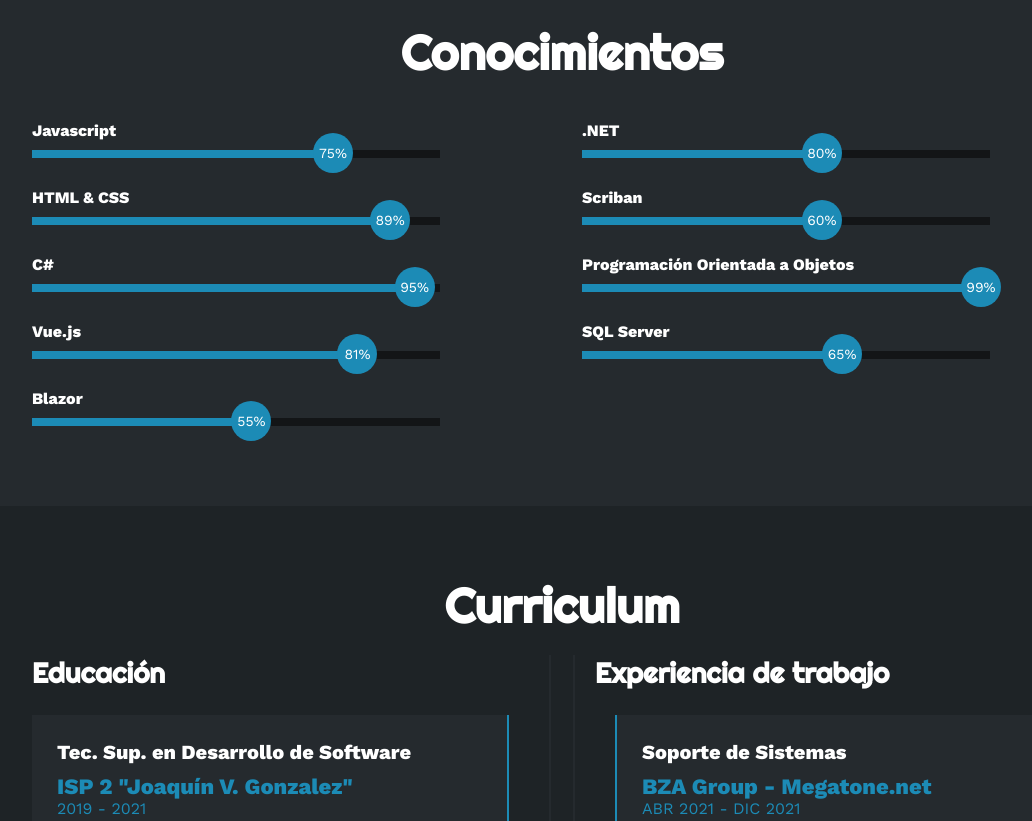
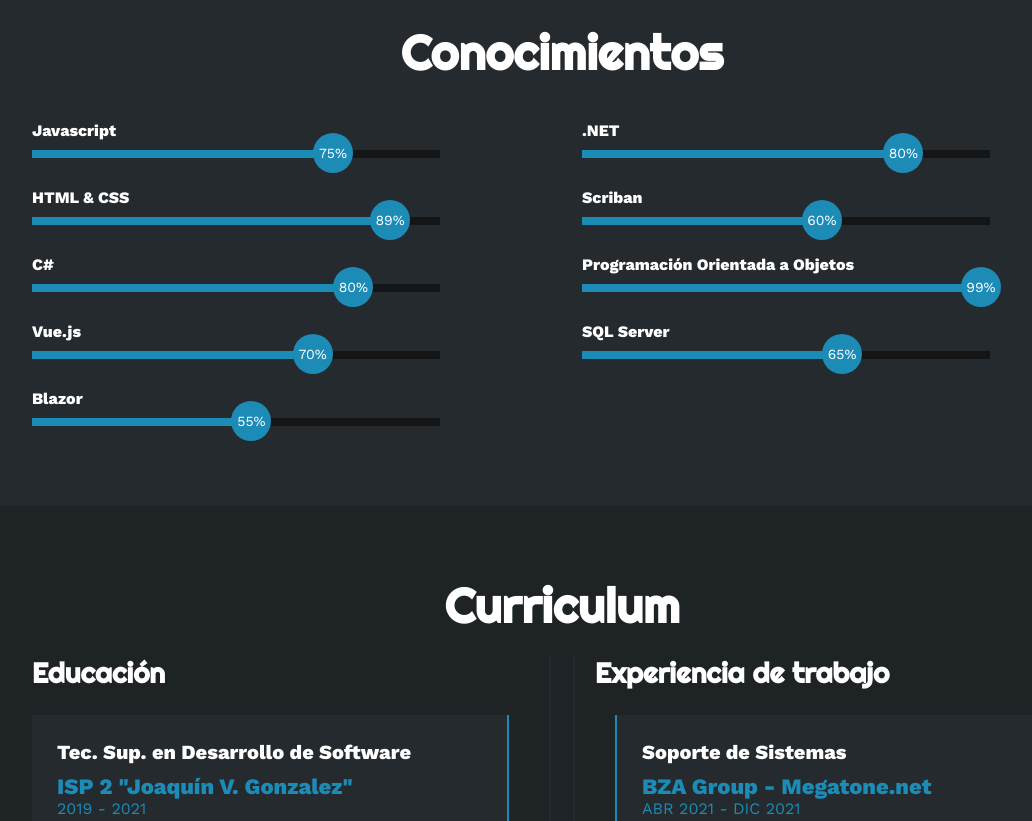
Before and after one commit to MatiasBudip/PortfolioMatiasBudip, a plain HTML site: page index.html in a window 1280 px wide. Shown: the part 1527-2348 px from the top of the page, without its empty margins (78-1110 px from the left). Drawn offline with nearby package versions, Linux system fonts and the light colour scheme.

Commit message:
Ajustes visuales y logica

```diff
--- a/estilo.css
+++ b/estilo.css
@@ -287,65 +287,65 @@ html{
     100%{width: 89%;}
 }
 
-.skills .skill .photoshop{
+.skills .skill .CSharp{
     width: 0%;
-    animation: 2s photoshop forwards;
+    animation: 2s CSharp forwards;
 }
-@keyframes photoshop {
+@keyframes CSharp {
     0%{width: 0%;}
-    100%{width: 95%;}
+    100%{width: 80%;}
 }
 
-.skills .skill .wordpress{
+.skills .skill .vue{
     width: 0%;
-    animation: 2s wordpress forwards;
+    animation: 2s vue forwards;
 }
-@keyframes wordpress {
+@keyframes vue {
     0%{width: 0%;}
-    100%{width: 81%;}
+    100%{width: 70%;}
 }
 
-.skills .skill .drupal{
+.skills .skill .blazor{
     width: 0%;
-    animation: 2s drupal forwards;
+    animation: 2s blazor forwards;
 }
-@keyframes drupal {
+@keyframes blazor {
     0%{width: 0%;}
     100%{width: 55%;}
 }
 
-.skills .skill .comunicacion{
+.skills .skill .net{
     width: 0%;
-    animation: 2s comunicacion forwards;
+    animation: 2s net forwards;
 }
-@keyframes comunicacion {
+@keyframes net {
+    0%{width: 0%;}
+    100%{width: 80%;}
+}
+
+.skills .skill .scriban{
+    width: 0%;
+    animation: 2s scriban forwards;
+}
+@keyframes scriban {
     0%{width: 0%;}
     100%{width: 60%;}
 }
 
-.skills .skill .trabajo{
+.skills .skill .POO{
     width: 0%;
-    animation: 2s trabajo forwards;
+    animation: 2s POO forwards;
 }
-@keyframes trabajo {
-    0%{width: 0%;}
-    100%{width: 60%;}
-}
-
-.skills .skill .creatividad{
-    width: 0%;
-    animation: 2s creatividad forwards;
-}
-@keyframes creatividad {
+@keyframes POO {
     0%{width: 0%;}
     100%{width: 99%;}
 }
 
-.skills .skill .dedicacion{
+.skills .skill .sql{
     width: 0%;
-    animation: 2s dedicacion forwards;
+    animation: 2s sql forwards;
 }
-@keyframes dedicacion {
+@keyframes sql {
     0%{width: 0%;}
     100%{width: 65%;}
 }
@@ -721,3 +721,7 @@ footer .arriba{
 .posicionImgContacto{
     margin-top: 100px;
 }
+.posicionImgContacto img{
+    border: 7px solid #1c8bb6;
+    border-radius: 12px;
+}
--- a/index.html
+++ b/index.html
@@ -150,7 +150,7 @@
                         <span>C#</span>
                         <div class="barra-skill">
                             <div class="progreso">
-                                <span>95%</span>
+                                <span>80%</span>
                             </div>
                         </div>
                     </div>
@@ -158,7 +158,7 @@
                         <span>Vue.js</span>
                         <div class="barra-skill">
                             <div class="progreso">
-                                <span>81%</span>
+                                <span>70%</span>
                             </div>
                         </div>
                     </div>
--- a/script.js
+++ b/script.js
@@ -23,13 +23,13 @@ function efectoHabilidades(){
         let habilidades = document.getElementsByClassName("progreso");
         habilidades[0].classList.add("javascript");
         habilidades[1].classList.add("htmlcss");
-        habilidades[2].classList.add("photoshop");
-        habilidades[3].classList.add("wordpress");
-        habilidades[4].classList.add("drupal");
-        habilidades[5].classList.add("comunicacion");
-        habilidades[6].classList.add("trabajo");
-        habilidades[7].classList.add("creatividad");
-        habilidades[8].classList.add("dedicacion");
+        habilidades[2].classList.add("CSharp");
+        habilidades[3].classList.add("vue");
+        habilidades[4].classList.add("blazor");
+        habilidades[5].classList.add("net");
+        habilidades[6].classList.add("scriban");
+        habilidades[7].classList.add("POO");
+        habilidades[8].classList.add("sql");
         // habilidades[9].classList.add("proyect");
     }
 }
```
